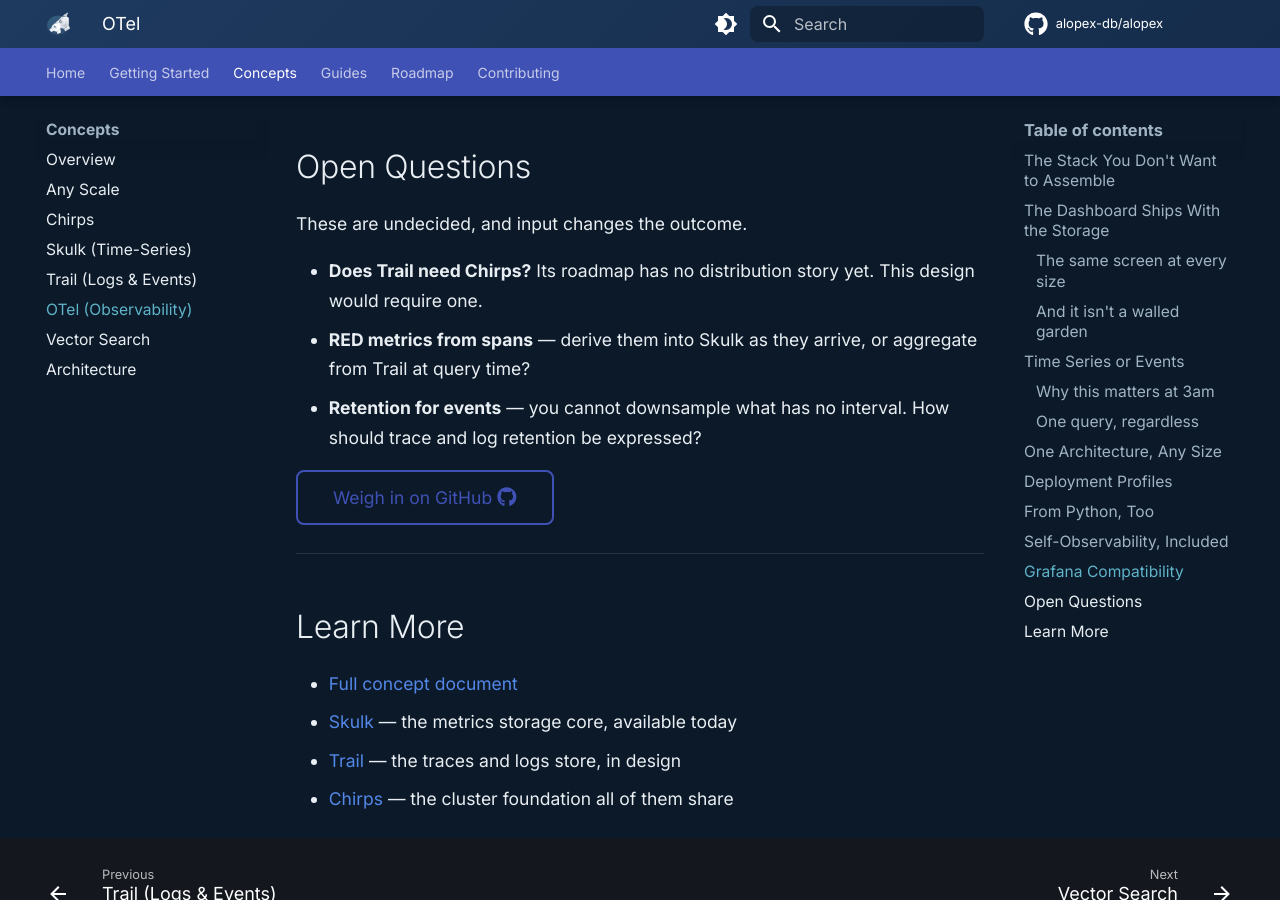
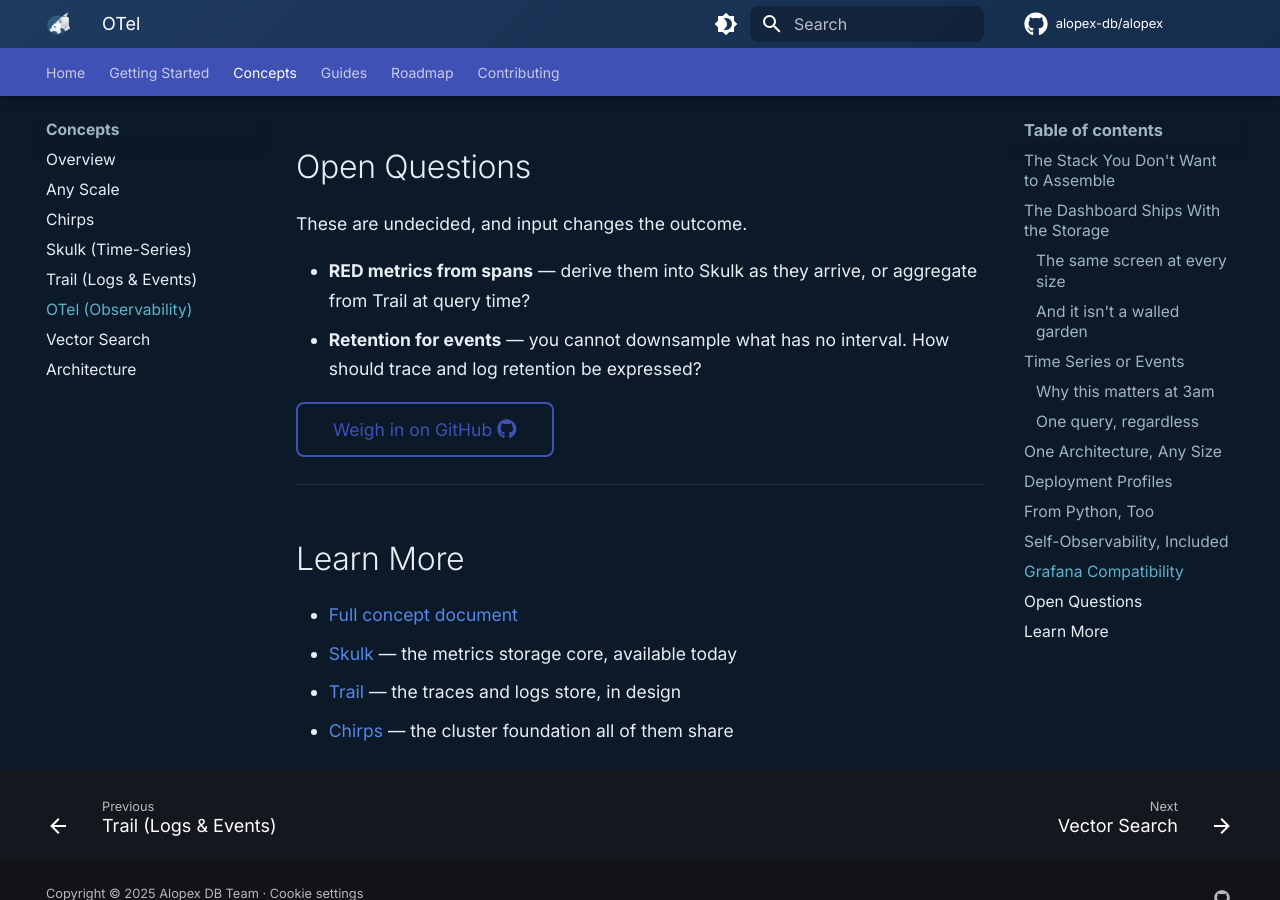
Before and after one commit to alopex-db/alopex-db.github.io, an MkDocs documentation site: the page built from docs/concepts/otel.md, in a window 1280 px wide and 900 px high, scrolled down 7646 px. Built offline with MkDocs 1.6.1 and Material for MkDocs 9.7.7, drawn with Linux system fonts in a browser that asks for light colours; comment, search, counter and statistics services are not loaded.

Commit message:
docs(site): 「Trail は Chirps が必要か」という誤った問いを削除
Chirps は製品ファミリー全体の共通クラスタ基盤であり、Trail がその上に乗る
ことは前提である。未決事項として問う対象ではなかった。

Co-Authored-By: Claude Opus 5 (1M context) <noreply@anthropic.com>

```diff
--- a/docs/concepts/otel.md
+++ b/docs/concepts/otel.md
@@ -310,8 +310,6 @@ and Loki data sources connect the same way.
 
 These are undecided, and input changes the outcome.
 
-- **Does Trail need Chirps?** Its roadmap has no distribution story yet. This
-  design would require one.
 - **RED metrics from spans** — derive them into Skulk as they arrive, or
   aggregate from Trail at query time?
 - **Retention for events** — you cannot downsample what has no interval. How
```
